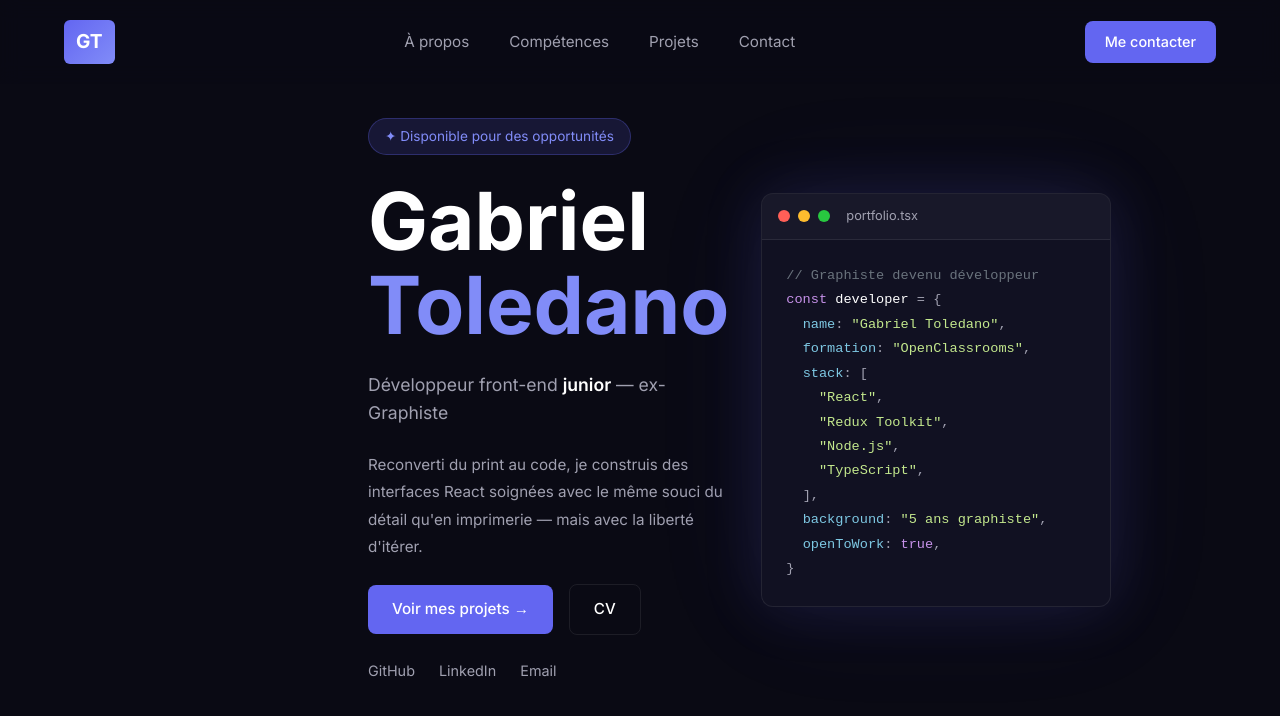
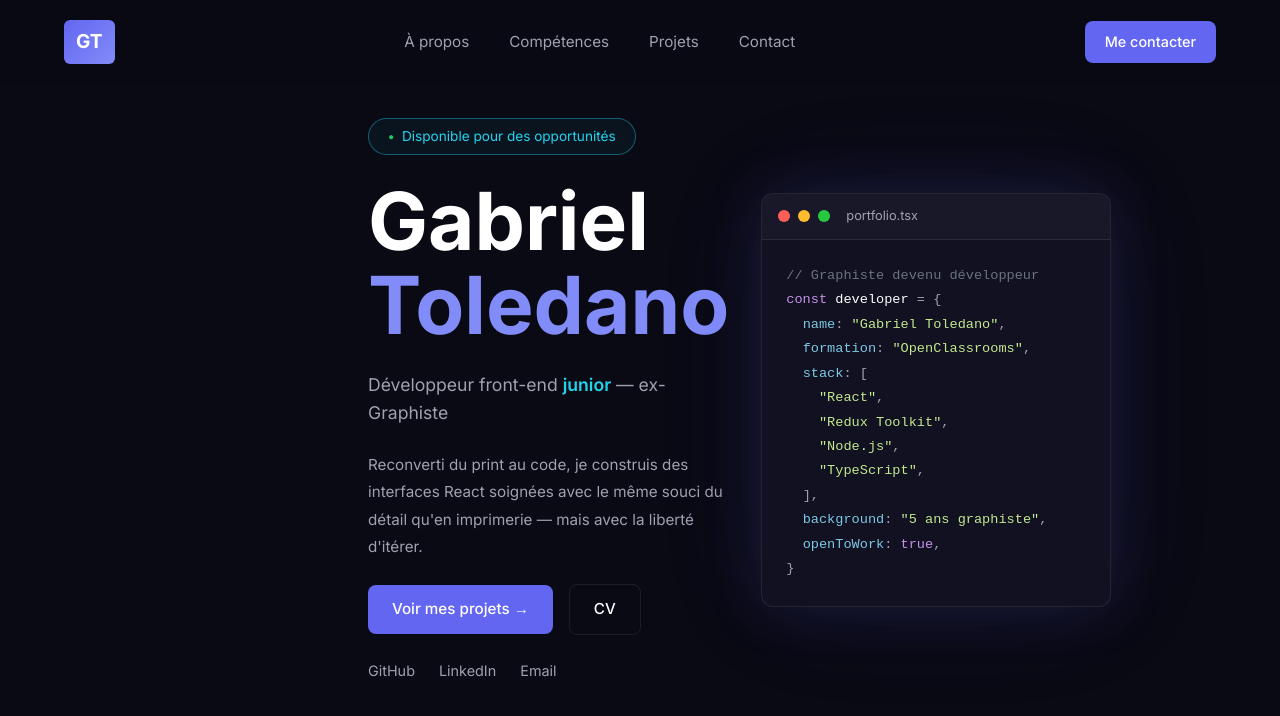
Before and after one commit to gabtoledano/portfolio, a React app: page / in a window 1280 px wide. Shown: the top 716 px of the page. Built offline with nearby package versions, Linux system fonts and the light colour scheme; the HTML template or start-up script is replaced by a standard one.

Commit message:
feat : ajout couleurs accent et badge disponibilité

```diff
--- a/src/components/Hero/Hero.module.css
+++ b/src/components/Hero/Hero.module.css
@@ -18,10 +18,10 @@
   display: inline-flex;
   align-items: center;
   gap: 0.5rem;
-  background: rgba(99, 102, 241, 0.15);
-  border: 1px solid rgba(99, 102, 241, 0.3);
-  color: var(--color-primary-light);
-  padding: 0.4rem 1rem;
+  background: rgba(34, 211, 238, 0.05);
+  border: 1px solid rgba(34, 211, 238, 0.4);
+  color: var(--color-accent);
+  padding: 0.4rem 1.2rem;
   border-radius: 20px;
   font-size: 0.85rem;
   width: fit-content;
--- a/src/components/Hero/Hero.tsx
+++ b/src/components/Hero/Hero.tsx
@@ -5,13 +5,18 @@ const Hero: FC = () => {
   return (
     <section className={styles.hero}>
       <div className={styles.content}>
-        <span className={styles.badge}>✦ Disponible pour des opportunités</span>
+        <span className={styles.badge}>
+          <span style={{ color: "#22c55e", fontSize: "0.6rem" }}>●</span>
+          Disponible pour des opportunités
+        </span>
         <h1 className={styles.title}>
           Gabriel <br />
           <span className={styles.titleAccent}>Toledano</span>
         </h1>
         <p className={styles.subtitle}>
-          Développeur front-end <strong>junior</strong> — ex-Graphiste
+          Développeur front-end{" "}
+          <strong style={{ color: "var(--color-accent)" }}>junior</strong> —
+          ex-Graphiste
         </p>
         <p className={styles.description}>
           Reconverti du print au code, je construis des interfaces React
--- a/src/styles/variables.css
+++ b/src/styles/variables.css
@@ -8,6 +8,7 @@
   --color-primary-light: #818cf8;
   --color-text: #ffffff;
   --color-text-muted: #a0a0b0;
+  --color-accent: #22d3ee;
   --color-border: rgba(255, 255, 255, 0.08);
 
   /* Typographie */
```
